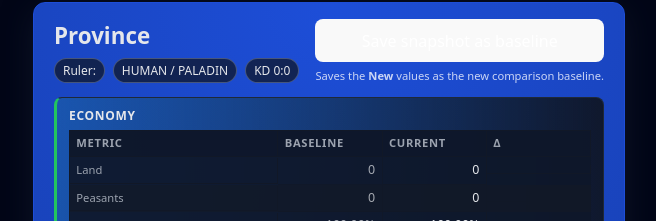
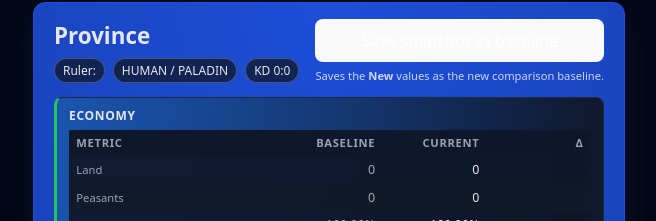
Before and after one commit to Kristoaster/utopia-province-sim, a React (Vite) app: page / in a window 1280 px wide. Shown: the part 294-515 px from the top of the page, without its empty margins (311-967 px from the left). Built offline with nearby package versions, Linux system fonts and the light colour scheme.

Commit message:
WIP style / layout adjustments

```diff
--- a/src/App.css
+++ b/src/App.css
@@ -340,12 +340,22 @@ body {
     padding: 0.15rem 0.3rem;
 }
 
+/* Wrapper for each category (Throne, Economy, etc.) */
 .snapshot-sections {
-    display: flex;
-    flex-direction: column;
-    gap: 0.75rem;
+    display: grid;
+    grid-template-columns: repeat(2, minmax(0, 1fr)); /* 2 sections per row */
+    column-gap: 1rem;
+    row-gap: 0.75rem;
     margin-top: 0.5rem;
 }
+
+/* On smaller screens, stack them */
+@media (max-width: 900px) {
+    .snapshot-sections {
+        grid-template-columns: 1fr;
+    }
+}
+
 
 /* Wrapper for each category (Throne, Economy, etc.) */
 .snapshot-section {
@@ -471,6 +481,14 @@ body {
     color: #9ca3af;
 }
 
+/* Right-align Baseline, Current, Δ headers */
+.snapshot-metric-header > div:nth-child(2),
+.snapshot-metric-header > div:nth-child(3),
+.snapshot-metric-header > div:nth-child(4) {
+    text-align: right;
+}
+
+
 /* Zebra striping for data rows */
 .snapshot-metric-row:nth-child(even) {
     background: rgba(15, 23, 42, 0.92);
```
